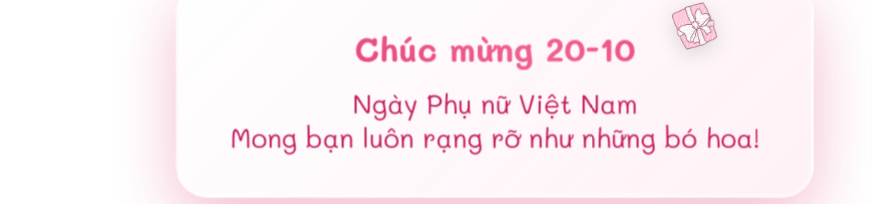
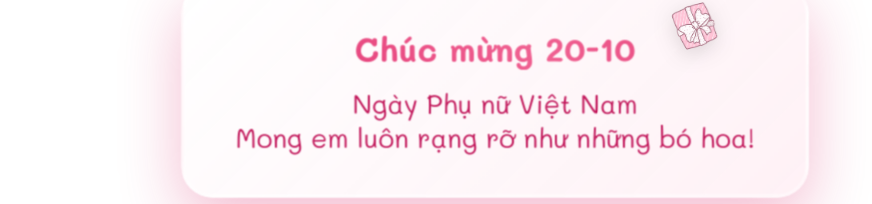
Before and after one commit to 6uonpdev/20-10, a plain HTML site: page index.html in a window 1280 px wide. Shown: the part 310-514 px from the top of the page, without its empty margins (145-1017 px from the left). Drawn offline with Linux system fonts and the light colour scheme.

Commit message:
update code

```diff
--- a/index.html
+++ b/index.html
@@ -368,7 +368,7 @@
         <strong>Chúc mừng 20-10</strong> <!--Sửa tiêu đề chúc mừng ở đây-->
         <span id="centerText">
             Ngày Phụ nữ Việt Nam<br> <!-- Sử lời nhắn hiển thị đầu ở đây-->
-            Mong bạn luôn rạng rỡ như những bó hoa!
+            Mong em luôn rạng rỡ như những bó hoa!
         </span>
     </div>
 
@@ -391,32 +391,32 @@
         //Sửa ảnh và lời nhắn ở đây
         const messages = [
             {
-                img: "./assets/a1.jpg", //Thay ảnh
-                text: "Chúc bạn luôn vui vẻ, xinh đẹp và ngập tràn yêu thương!" //Thay lời nhắn
+                img: "./assets/b1.jpg", //Thay ảnh
+                text: "Chúc em luôn vui vẻ, xinh đẹp và ngập tràn yêu thương!" //Thay lời nhắn
             },
             {
-                img: "./assets/a2.jpg",
-                text: "Mỗi ngày của bạn đều là một đoá hoa nở rộ."
+                img: "./assets/b2.jpg",
+                text: "Mỗi ngày của em đều là một đoá hoa nở rộ."
             },
             {
-                img: "./assets/a3.jpg",
-                text: "Cảm ơn bạn vì đã luôn mạnh mẽ và tuyệt vời như thế!"
+                img: "./assets/b3.jpg",
+                text: "Cảm ơn em vì đã luôn mạnh mẽ và tuyệt vời như thế!"
             },
             {
-                img: "./assets/a4.jpg",
-                text: "Chúc bạn một ngày 20/10 thật hạnh phúc và trọn vẹn! "
+                img: "./assets/b4.jpg",
+                text: "Chúc em một ngày 20/10 thật hạnh phúc và trọn vẹn! "
             },
             {
-                img: "./assets/a5.jpg",
-                text: "Bạn là món quà tuyệt vời nhất mà cuộc sống mang lại! "
+                img: "./assets/b5.jpg",
+                text: "Em là món quà tuyệt vời nhất mà cuộc sống mang lại! "
             },
             {
-                img: "./assets/a6.jpg",
-                text: "Mong bạn sẽ luôn mỉm cười, vì nụ cười của bạn thật sự rất đẹp! "
+                img: "./assets/b6.jpg",
+                text: "Mong em sẽ luôn mỉm cười, vì nụ cười của em thật sự rất đẹp! "
             },
             {
-                img: "./assets/a7.jpg",
-                text: "Chúc bạn luôn xinh đẹp, rạng rỡ và hạnh phúc mỗi ngày! "
+                img: "./assets/b7.jpg",
+                text: "Chúc em luôn xinh đẹp, rạng rỡ và hạnh phúc mỗi ngày! "
             }
         ];
 
```
Also changed, not shown: assets/b1.jpg (added), assets/b2.jpg (added), assets/b3.jpg (added), assets/b4.jpg (added), assets/b5.jpg (added), assets/b6.jpg (added), assets/b7.jpg (added).
